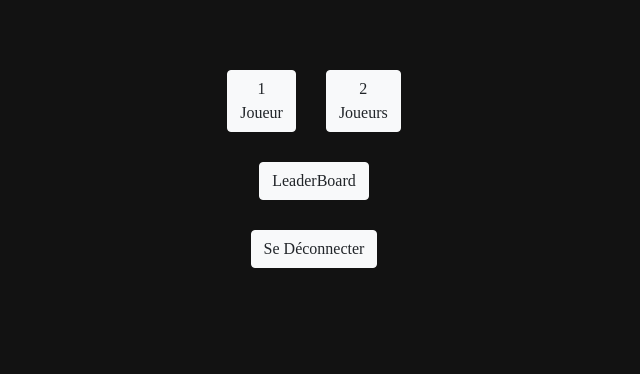
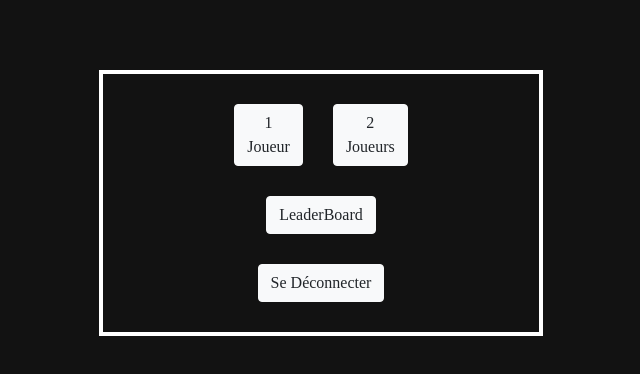
Before and after one commit to AroedTM/squad_ihm, a plain HTML site: page Accueil.html in a window 1280 px wide. Shown: the part 196-570 px from the top of the page, without its empty margins (326-966 px from the left). Drawn offline with nearby package versions, Linux system fonts and the light colour scheme.

Commit message:
Nettoyage du code

```diff
--- a/style.css
+++ b/style.css
@@ -9,3 +9,11 @@
     margin-top:30px;
     margin-bottom:30px;
 }
+#Boutons{
+    border: white 4px solid;
+    margin-left:340px   ;
+    margin-right:0;
+    padding:0 0 0 0;
+    width:40%;
+    position:center;
+}
```
